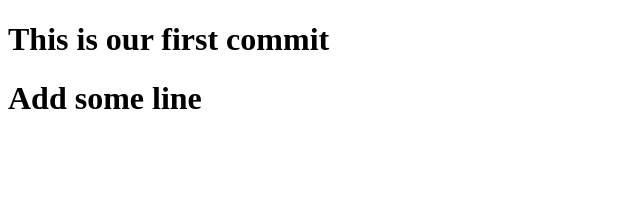
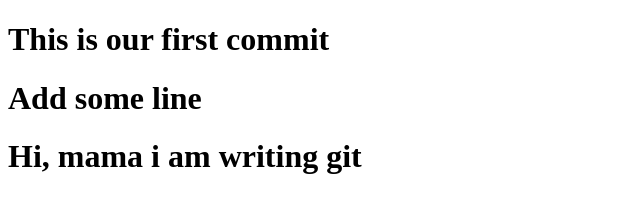
Before and after one commit to mdibrahimkhalil1995/first-assignment-new, a plain HTML site: page index.html in a window 1280 px wide. Shown: the whole page, without its empty margins (0-640 px from the left). Drawn offline with Linux system fonts and the light colour scheme.

Commit message:
I am writing some code

```diff
--- a/index.html
+++ b/index.html
@@ -8,5 +8,6 @@
 <body>
     <h1>This is our first commit</h1>
     <h1>Add some line</h1>
+    <h1>Hi, mama i am writing git</h1>
 </body>
 </html>
```
